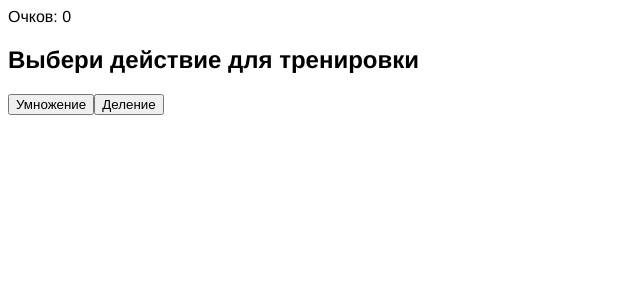
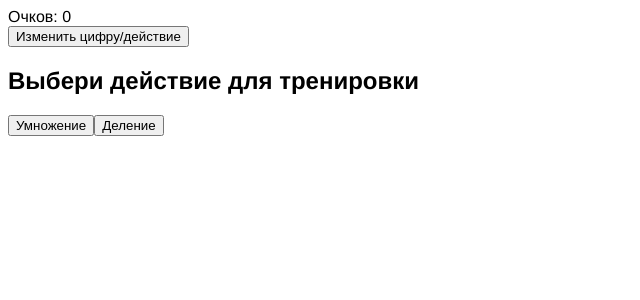
Before and after one commit to e1bandito/training, a Vue app: page / in a window 1280 px wide. Shown: the top 300 px of the page, without its empty margins (0-640 px from the left). Built offline with nearby package versions, Linux system fonts and the light colour scheme.

Commit message:
add Header

```diff
--- a/src/App.vue
+++ b/src/App.vue
@@ -1,7 +1,8 @@
 <template>
   <div id="app">
-    <Counter
+    <Header
       :count="count"
+      @changeOpt="changeOpt"
     />
     <SelectAction
       :state="state"
@@ -27,6 +28,7 @@
       :state="state"
       :answer="answer"
       :success="success"
+      :count="count"
       @getExpression="getExpression"
     />
   </div>
@@ -34,14 +36,14 @@
 
 <script>
 
-import Counter from '@/components/Counter.vue';
 import SelectNumber from '@/components/SelectNumber.vue';
 import SelectAction from '@/components/SelectAction.vue';
 import Expression from '@/components/Expression.vue';
+import Result from '@/components/Result.vue';
+import Header from '@/components/Header.vue';
 import {
   getRndNum, getMultiple, getDivide, shuffle,
 } from '@/assets/js/functions';
-import Result from '@/components/Result.vue';
 
 export default {
   name: 'App',
@@ -50,12 +52,12 @@ export default {
     Expression,
     SelectAction,
     SelectNumber,
-    Counter,
+    Header,
   },
   data() {
     return {
       firstFactor: null,
-      secondFactor: 5,
+      secondFactor: null,
       answersArr: [],
       answerOptArr: [],
       count: 0,
@@ -176,6 +178,12 @@ export default {
       }
       return this.answer;
     },
+    changeOpt() {
+      this.state = 'action';
+      this.firstFactor = null;
+      this.secondFactor = null;
+      this.count = 0;
+    },
   },
 };
 </script>
--- a/src/components/Counter.vue
+++ b/src/components/Counter.vue
@@ -1,6 +1,6 @@
 <template>
   <div class="counter">
-    Очков: {{ count }}
+    {{ countText }} {{ count }}
   </div>
 </template>
 
@@ -9,6 +9,7 @@ export default {
   name: 'Counter',
   props: {
     count: Number,
+    countText: String,
   },
 };
 </script>
--- /dev/null
+++ b/src/components/Header.vue
@@ -0,0 +1,35 @@
+<template>
+  <header class="header">
+    <Counter
+      :count="count"
+      :countText="'Очков:'"
+    />
+    <Btn
+      :text="'Изменить цифру/действие'"
+      :classes="'header__btn'"
+      @clickBtn="clickBtn"
+    />
+  </header>
+</template>
+
+<script>
+import Counter from '@/components/Counter.vue';
+import Btn from '@/components/Btn.vue';
+
+export default {
+  name: 'Header',
+  components: { Btn, Counter },
+  props: {
+    count: Number,
+  },
+  methods: {
+    clickBtn() {
+      this.$emit('changeOpt');
+    },
+  },
+};
+</script>
+
+<style scoped>
+
+</style>
--- a/src/components/Result.vue
+++ b/src/components/Result.vue
@@ -14,8 +14,10 @@
         <p class="result__exp-val">
           {{ secondFactor }} {{ actionValue }} {{ firstFactor }} = {{ answer }}
         </p>
-        <p class="result__counter-text">очков набрано:</p>
-        <Counter/>
+        <Counter
+          :count="count"
+          :countText="'Очков набрано:'"
+        />
         <Btn
           text="Дальше!"
           classes="btn--result"
@@ -40,6 +42,7 @@ export default {
     action: String,
     answer: Number,
     success: Boolean,
+    count: Number,
   },
   methods: {
     clickBtn() {
```
